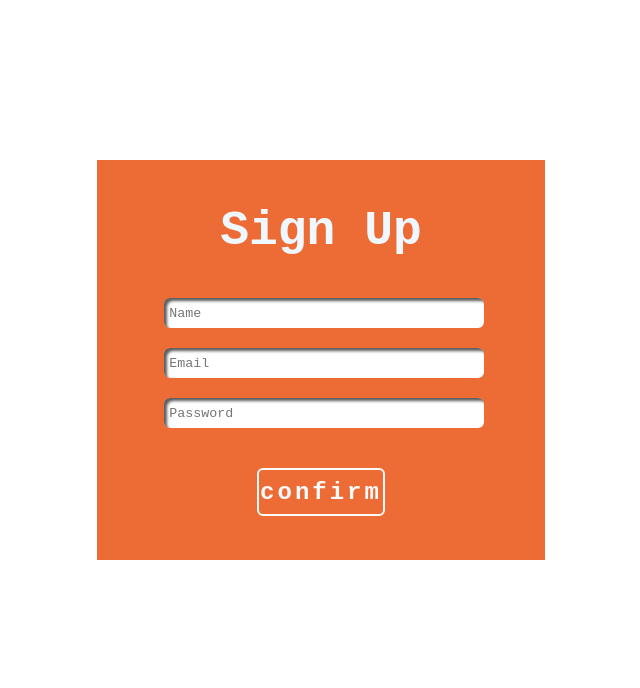
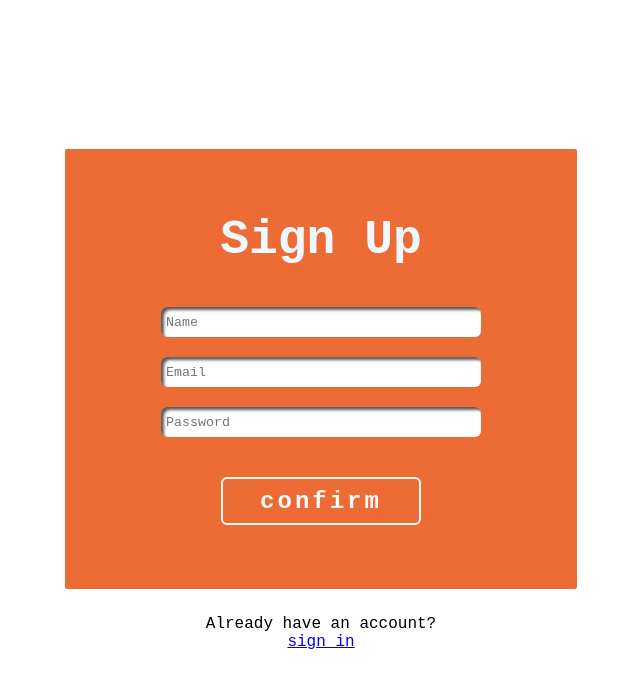
Before and after one commit to SofyaGrischenko/Level-1-Clever-to-do-list, a Vue app: page /registration in a window 1280 px wide. Shown: the top 688 px of the page, without its empty margins (319-959 px from the left). Built offline with nearby package versions, Linux system fonts and the light colour scheme; no server answers.

Commit message:
feat: add error messages

```diff
--- a/src/components/DynamicForm.vue
+++ b/src/components/DynamicForm.vue
@@ -2,6 +2,9 @@
   <form class="form-wrapper">
     <h1 v-if="formType === 'registration'" class="form__title">Sign Up</h1>
     <h1 v-else class="form__title">Sign In</h1>
+
+    <p v-if="currentError" class="form__error">Invalid data: {{ currentError }}</p>
+
     <div class="form__inputs">
       <base-input
         v-for="(item, index) of currentInputs"
@@ -62,6 +65,7 @@ export default {
           model: 'password',
         },
       ],
+      currentError: '',
     }
   },
 
@@ -84,10 +88,15 @@ export default {
         password: this.formValues.password,
       }
 
-      if (this.formType === 'registration') {
-        await registration(user)
-      } else if (this.formType === 'login') {
-        await login(user)
+      try {
+        if (this.formType === 'registration') {
+          await registration(user)
+        } else if (this.formType === 'login') {
+          await login(user)
+        }
+      } catch (error) {
+        this.currentError = error.message
+        console.log(this.currentError)
       }
 
       this.formValues.name = ''
@@ -101,13 +110,14 @@ export default {
 <style scoped>
 .form-wrapper {
   background-color: #ed6b34;
-  width: 35vw;
-  height: 50vh;
-  margin: 20vh auto;
+  width: 40vw;
+  height: 55vh;
   display: flex;
   flex-direction: column;
   justify-content: center;
   align-items: center;
+  margin-bottom: 2%;
+  border-radius: 2px;
 }
 
 .form__title {
@@ -118,6 +128,8 @@ export default {
 .form__inputs {
   display: flex;
   flex-direction: column;
+  flex-wrap: wrap;
+  align-content: center;
   width: 70%;
   margin: 40px auto;
   gap: 20px;
@@ -127,4 +139,16 @@ export default {
   display: flex;
   justify-content: center;
 }
+
+.form__error {
+  max-width: 400px;
+  margin: 10px;
+  padding: 5px;
+  border: 3px solid red;
+  border-radius: 4px;
+  font-weight: 800;
+  font-size: 20px;
+  background-color: #ff000040;
+  color: #ffffff;
+}
 </style>
--- a/src/components/UI/BaseButton.vue
+++ b/src/components/UI/BaseButton.vue
@@ -10,6 +10,7 @@ export default {}
 
 <style scoped>
 .base-button {
+  min-width: 200px;
   width: 10vw;
   height: 6vh;
   border: 2px solid;
--- a/src/pages/AuthenticationPage.vue
+++ b/src/pages/AuthenticationPage.vue
@@ -1,6 +1,8 @@
 <template>
-  <div>
-    <dynamic-form form-type="login"/>
+  <div class="page-wrapper">
+    <dynamic-form form-type="login" />
+    <span>New to this app?</span>
+    <router-link to="/registration">sign up</router-link>
   </div>
 </template>
 
@@ -13,3 +15,13 @@ export default {
   },
 }
 </script>
+
+<style scoped>
+.page-wrapper {
+  display: flex;
+  flex-direction: column;
+  justify-content: center;
+  align-items: center;
+  min-height: 100vh;
+}
+</style>
--- a/src/pages/RegistrationPage.vue
+++ b/src/pages/RegistrationPage.vue
@@ -1,5 +1,9 @@
 <template>
-    <registration-form formType="registration"/>
+  <div class="page-wrapper">
+    <registration-form formType="registration" />
+    <span>Already have an account?</span>
+    <router-link to="/login">sign in</router-link>
+  </div>
 </template>
 
 <script>
@@ -10,3 +14,13 @@ export default {
   },
 }
 </script>
+
+<style scoped>
+.page-wrapper {
+  display: flex;
+  flex-direction: column;
+  justify-content: center;
+  align-items: center;
+  min-height: 100vh;
+}
+</style>
--- a/src/services/api/login.js
+++ b/src/services/api/login.js
@@ -11,6 +11,17 @@ export const login = async (user) => {
 
     return userCredentials
   } catch (error) {
-    console.log(error)
+    console.log(error.message)
+
+    let errorMessage = 'Error occured'
+
+    switch (error.code) {
+      case 'auth/invalid-email':
+        errorMessage = 'Please enter valid Email'; break;
+      case 'auth/invalid-credential':
+        errorMessage = 'Please enter valid email and password'; break;
+    }
+
+    throw new Error(errorMessage)
   }
 }
--- a/src/services/api/registration.js
+++ b/src/services/api/registration.js
@@ -1,16 +1,12 @@
 import { createUserWithEmailAndPassword } from 'firebase/auth'
 // import { doc, setDoc } from 'firebase/firestore'
-import { auth} from '@/services/firebase'
+import { auth } from '@/services/firebase'
 import router from '@/router'
 
 export const registration = async (user) => {
-  console.log('user', user)
-  console.log('auth', auth)
-
   try {
     // create user in Firebase Authentication
-    const userCredentials = await createUserWithEmailAndPassword(auth, user.email, user.password)
-    console.log('auth', userCredentials)
+    await createUserWithEmailAndPassword(auth, user.email, user.password)
 
     // await setDoc(doc(database, 'users', user.uid), {
     //   name: user.name,
@@ -20,7 +16,21 @@ export const registration = async (user) => {
 
     router.push('/tasks') //redirect to tasks page
   } catch (error) {
-    console.log(error) //firebase errors
-                       //add specific error handlers
+    //firebase errors
+    let errorMessage = 'Error occured'
+
+    switch (error.code) {
+      case 'auth/invalid-email':
+        errorMessage = 'Please enter valid email'
+        break
+      case 'auth/missing-password':
+        errorMessage = ''
+        break
+      case 'auth/weak-password':
+        errorMessage = 'password must be 6 or more characters'
+        break
+    }
+
+    throw new Error(errorMessage)
   }
 }
```
